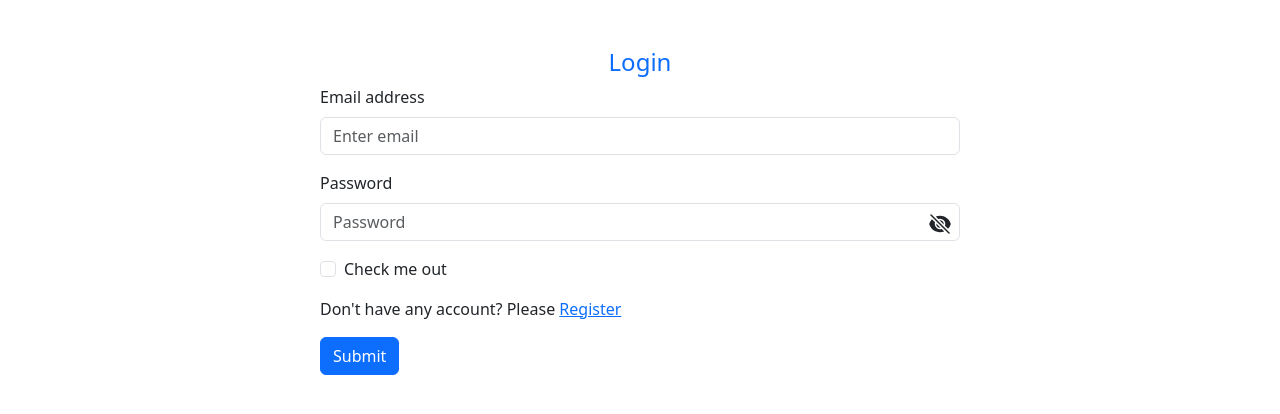
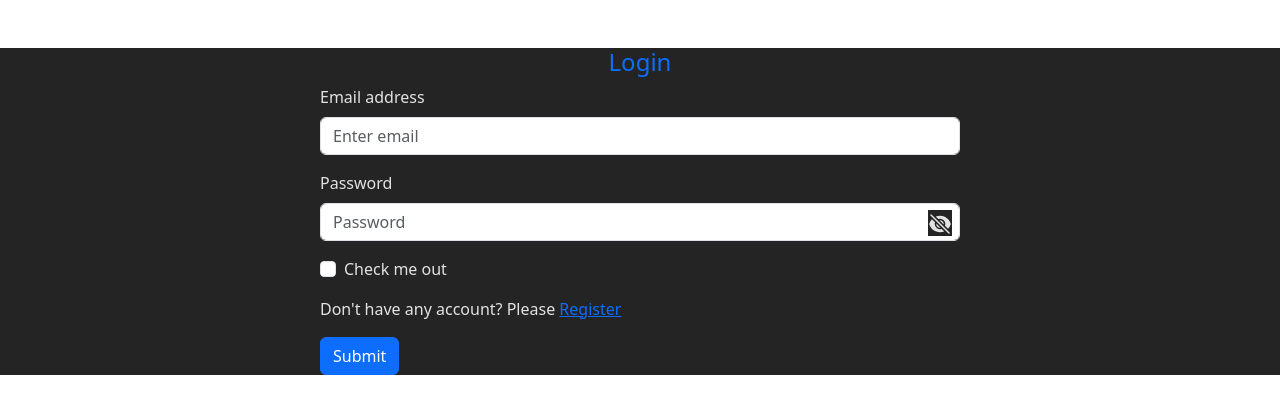
Before and after one commit to tarekul42/Authentication-using-firebase-practice-1, a React (Vite) app: page / in a window 1280 px wide. Shown: the top 414 px of the page. Built offline with nearby package versions, Linux system fonts and the light colour scheme.

Commit message:
sign up with email and password && sign in with email and password is done. Other options can used here. like google or github

```diff
--- a/src/Components/Login/Login.css
+++ b/src/Components/Login/Login.css
@@ -11,3 +11,7 @@
     width: 24px;
     cursor: pointer;
 }
+*{
+    color: rgba(255, 255, 255, 0.87);
+    background-color: #242424;
+}
--- a/src/Components/Login/Login.jsx
+++ b/src/Components/Login/Login.jsx
@@ -6,10 +6,13 @@ import './Login.css'
 import { Link } from 'react-router-dom';
 import { getAuth, signInWithEmailAndPassword } from "firebase/auth";
 import app from '../../firebase/firebase.config';
+import './Login.css'
+
+const auth = getAuth(app);
+
 
 const Login = () => {
 
-    const auth = getAuth(app);
 
     const [showPassword, setShowPassword] = useState(false);
     const [hidePassword, sethidePassword] = useState(true);
@@ -28,15 +31,22 @@ const Login = () => {
 
     const handleLoginForm = event =>{
         event.preventDefault();
+        const email = event.target.email.value;
+        const password = event.target.password.value;
+        console.log(email, password);
 
         signInWithEmailAndPassword(auth, email, password)
         .then((userCredential) => {
-            const user = userCredential.user;
-            console.log(user);
+            const loggedUser = userCredential.user;
+            setSuccess("User Login successful");
+            setError('')
+            console.log(loggedUser);
+
         })
         .catch((error) => {
             const errorMessage = error.message;
             setError(errorMessage);
+            setSuccess('')
             console.log(errorMessage);
         });
     }
@@ -71,6 +81,7 @@ const Login = () => {
             </Form.Group>
 
             <p>Don't have any account? Please <Link to='/register'>Register</Link></p>
+            <p className='text-success'>{success}</p>
 
             <Button variant="primary" type="submit">
                 Submit
--- a/src/index.css
+++ b/src/index.css
@@ -1,4 +1,4 @@
-/* :root {
+:root {
   font-family: Inter, system-ui, Avenir, Helvetica, Arial, sans-serif;
   line-height: 1.5;
   font-weight: 400;
@@ -13,7 +13,7 @@
   -moz-osx-font-smoothing: grayscale;
   -webkit-text-size-adjust: 100%;
 }
-
+/*
 a {
   font-weight: 500;
   color: #646cff;
@@ -53,7 +53,7 @@ button:hover {
 button:focus,
 button:focus-visible {
   outline: 4px auto -webkit-focus-ring-color;
-}
+} */
 
 @media (prefers-color-scheme: light) {
   :root {
@@ -66,4 +66,4 @@ button:focus-visible {
   button {
     background-color: #f9f9f9;
   }
-} */
+}
```
